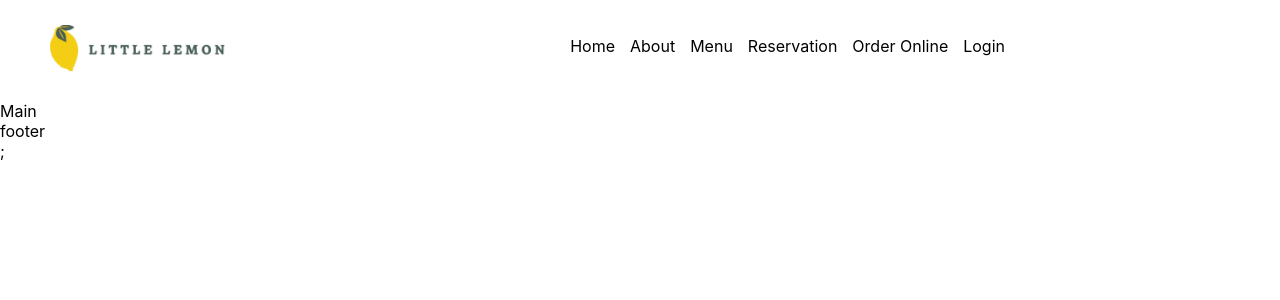
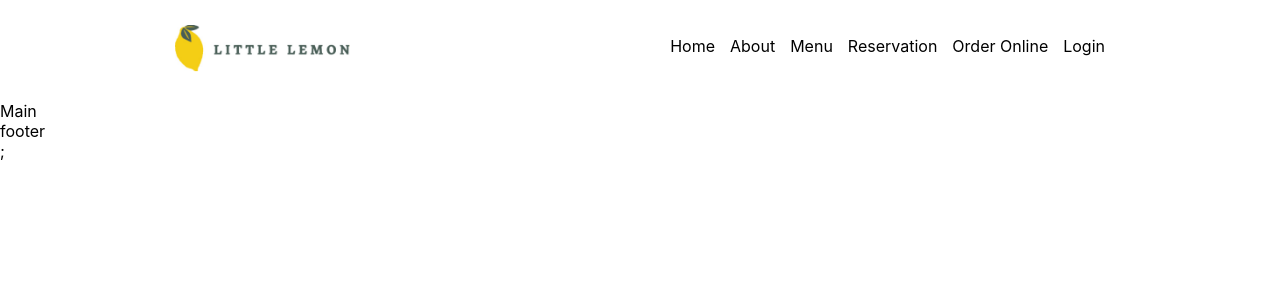
Before and after one commit to Richmelody/coursera-capstone-project, a React (Create React App) app in the folder my-app/: page / in a window 1280 px wide. Shown: the top 300 px of the page. Built offline with nearby package versions, Linux system fonts and the light colour scheme.

Commit message:
working on the nav css

```diff
--- a/my-app/src/Header.css
+++ b/my-app/src/Header.css
@@ -9,5 +9,5 @@
 .header-image-left {
   /* Add any styles for your image as needed */
   max-width: 175px; /* Adjust the max-width as needed */
-    margin-left: 25px; /* Adjust margin as needed */
+  margin-left: 150px; /* Adjust margin as needed */
 }
--- a/my-app/src/Nav.css
+++ b/my-app/src/Nav.css
@@ -1,7 +1,7 @@
 .navigation {
   text-align: right;
   margin-top: -10px;
-  margin-right: 250px;
+  margin-right: 150px;
 }
 
 .navigation ul {
```
Lines whose indentation alone changed are shown as unchanged.
